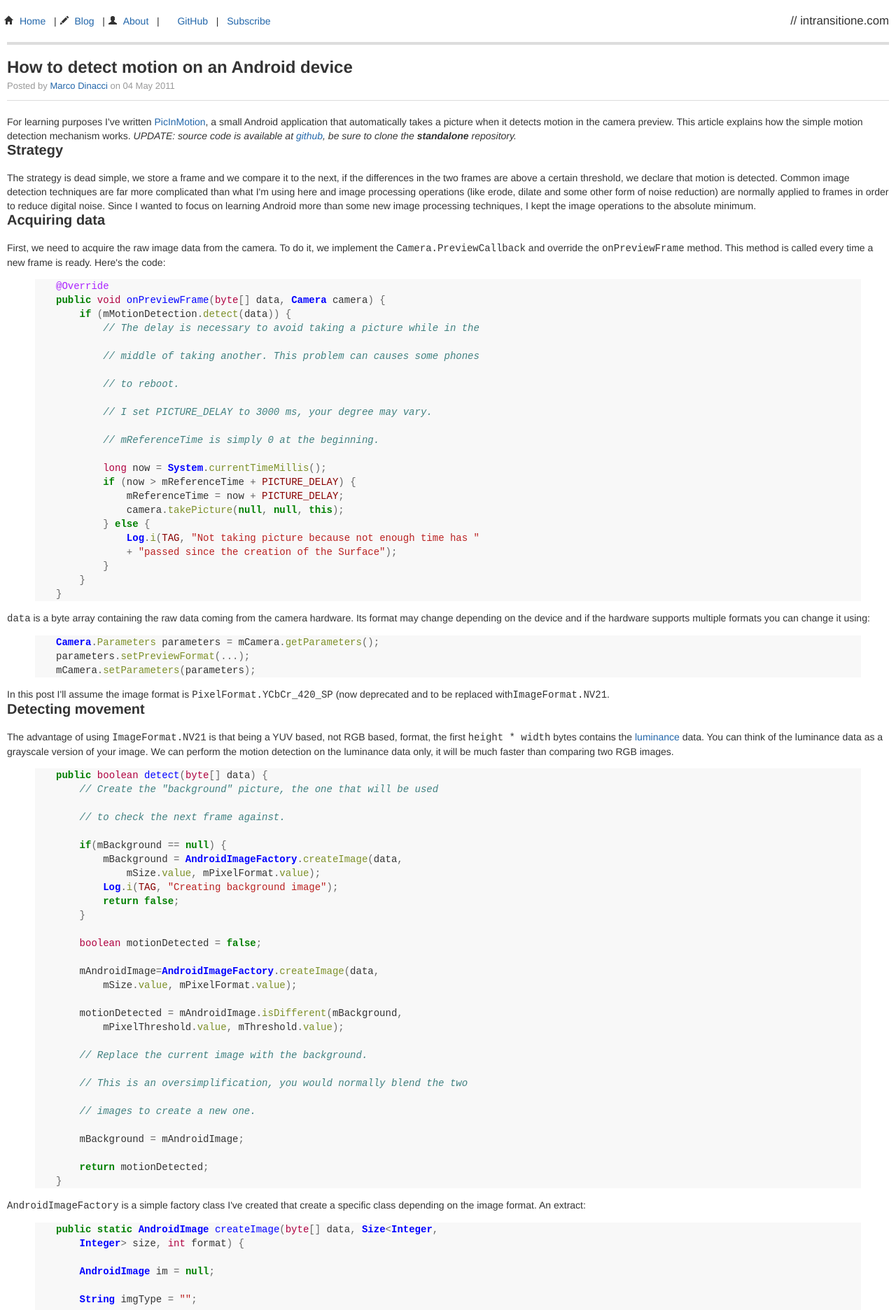
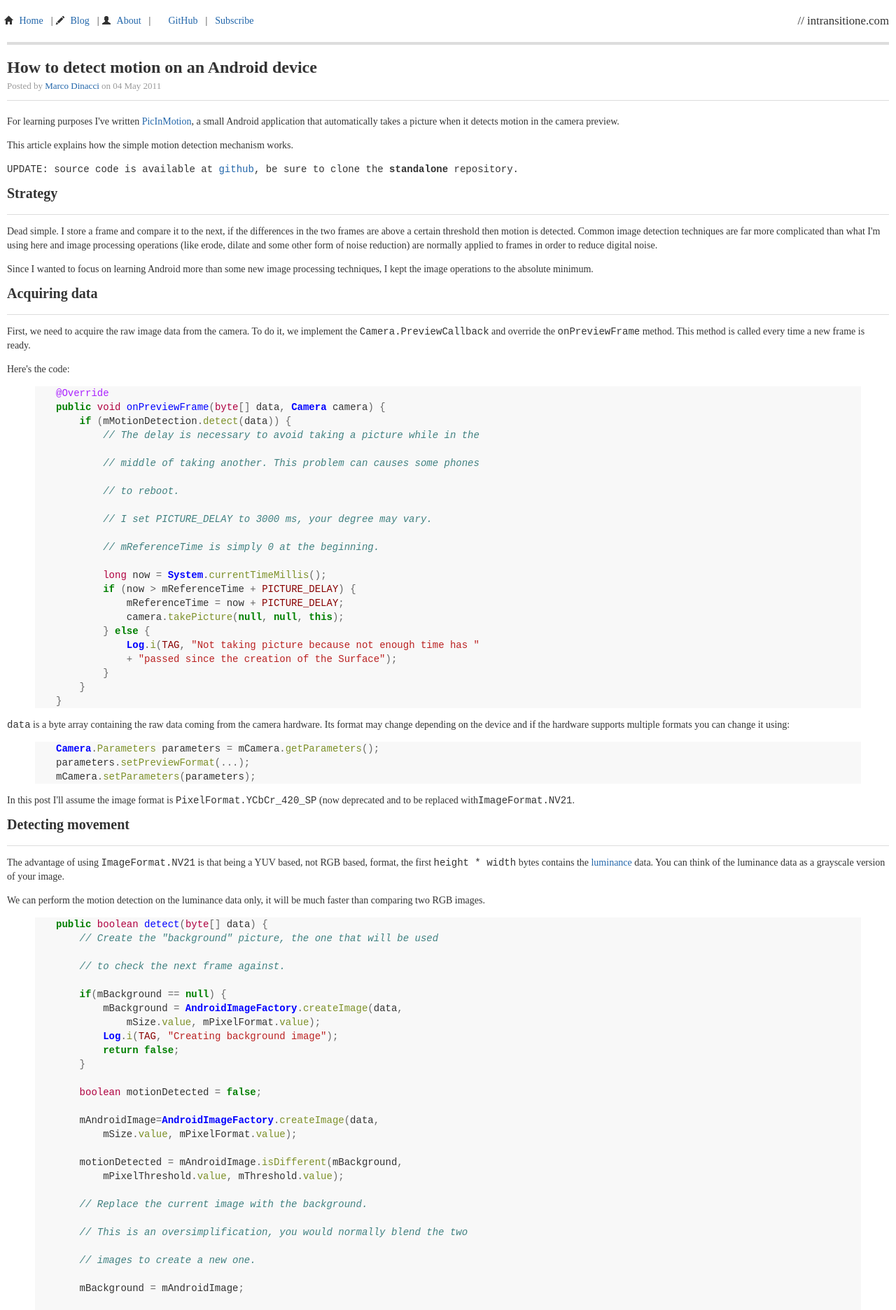
Before and after one commit to mdinacci/intransitione.com, a Jekyll site: the page built from _posts/2011-05-04-how-to-detect-motion-on-an-android-device.html, in a window 1280 px wide. Shown: the top 1872 px of the page at 70% size. Built offline with Jekyll 4.4.1, drawn with Linux system fonts in a browser that asks for light colours; nearby versions of some CDN libraries; some web fonts are replaced; Markdown is read by kramdown in place of the engine named in the settings; some of the changed text lies outside the part shown.

Commit message:
Lots of small improvements to the pages

```diff
--- a/_layouts/default.html
+++ b/_layouts/default.html
@@ -16,6 +16,7 @@
         {% if page.summary %}
         <meta name="description" content="{{ page.summary }}" />
         {% endif %}
+        <link href='http://fonts.googleapis.com/css?family=Corben&subset=latin' rel='stylesheet' type='text/css'>
         <link href="http://feeds.feedburner.com/{{site.feedburner.id}}" rel="alternate"
         title="{{ site.title }}" type="application/rss2" />
         <link rel="stylesheet" href="/css/screen.css" type="text/css" media="screen, projection" />
--- a/_posts/2011-05-04-how-to-detect-motion-on-an-android-device.html
+++ b/_posts/2011-05-04-how-to-detect-motion-on-an-android-device.html
@@ -5,21 +5,21 @@ tags:
 - android
 - motion detection
 ---
-For learning purposes I've written <a href="http://www.intransitione.com/software/#pim" alt="PicInMotion description">PicInMotion</a>, a small Android application that automatically takes a picture when it detects motion in the camera preview.
+<p>For learning purposes I've written <a href="http://www.intransitione.com/software/#pim" alt="PicInMotion description">PicInMotion</a>, a small Android application that automatically takes a picture when it detects motion in the camera preview.</p>
 
-This article explains how the simple motion detection mechanism works.
+<p>This article explains how the simple motion detection mechanism works.</p>
 
-<em>UPDATE: source code is available at <a href="https://github.com/mdinacci/PicInMotion/tree/standalone" title="github">github</a>, be sure to clone the <strong>standalone</strong> repository.</em>
+<p><code class="simple">UPDATE: source code is available at <a href="https://github.com/mdinacci/PicInMotion/tree/standalone" title="github">github</a>, be sure to clone the <strong>standalone</strong> repository.</code></p>
 
 <h3>Strategy</h3>
-The strategy is dead simple, we store a frame and we compare it to the next, if the differences in the two frames are above a certain threshold, we declare that motion is detected. Common image detection techniques are far more complicated than what I'm using here and image processing operations (like erode, dilate and some other form of noise reduction) are normally applied to frames in order to reduce digital noise.
+<p>Dead simple. I store a frame and compare it to the next, if the differences in the two frames are above a certain threshold then motion is detected. Common image detection techniques are far more complicated than what I'm using here and image processing operations (like erode, dilate and some other form of noise reduction) are normally applied to frames in order to reduce digital noise.</p>
 
-Since I wanted to focus on learning Android more than some new image processing techniques, I kept the image operations to the absolute minimum.
+<p>Since I wanted to focus on learning Android more than some new image processing techniques, I kept the image operations to the absolute minimum.</p>
 
 <h3>Acquiring data</h3>
-First, we need to acquire the raw image data from the camera. To do it, we implement the <tt>Camera.PreviewCallback</tt> and override the <tt>onPreviewFrame</tt> method. This method is called every time a new frame is ready.
+<p>First, we need to acquire the raw image data from the camera. To do it, we implement the <code class="simple">Camera.PreviewCallback</code> and override the <code class="simple">onPreviewFrame</code> method. This method is called every time a new frame is ready.</p>
 
-Here's the code:
+<p>Here's the code:</p>
 
 {% highlight java %}
 @Override
@@ -42,7 +42,7 @@ public void onPreviewFrame(byte[] data, Camera camera) {
 }
 {% endhighlight %}
 
-<tt>data</tt> is a byte array containing the raw data coming from the camera hardware. Its format may change depending on the device and if the hardware supports multiple formats you can change it using:
+<p><code class="simple">data</code> is a byte array containing the raw data coming from the camera hardware. Its format may change depending on the device and if the hardware supports multiple formats you can change it using:</p>
 
 {% highlight java %}
 Camera.Parameters parameters = mCamera.getParameters();
@@ -50,12 +50,12 @@ parameters.setPreviewFormat(...);
 mCamera.setParameters(parameters);
 {% endhighlight %}
 
-In this post I'll assume the image format is <tt>PixelFormat.YCbCr_420_SP</tt> (now deprecated and to be replaced with<tt>ImageFormat.NV21</tt>.
+<p>In this post I'll assume the image format is <code class="simple">PixelFormat.YCbCr_420_SP</code> (now deprecated and to be replaced with<code class="simple">ImageFormat.NV21</code>.</p>
 
 <h3>Detecting movement</h3>
-The advantage of using <tt>ImageFormat.NV21</tt> is that being a YUV based, not RGB based, format, the first <tt>height * width</tt> bytes contains the <a href="http://en.wikipedia.org/wiki/Luminance" alt="Luminance article on Wikipedia">luminance</a> data. You can think of the luminance data as a grayscale version of your image.
+<p>The advantage of using <code class="simple">ImageFormat.NV21</code> is that being a YUV based, not RGB based, format, the first <code class="simple">height * width</code> bytes contains the <a href="http://en.wikipedia.org/wiki/Luminance" alt="Luminance article on Wikipedia">luminance</a> data. You can think of the luminance data as a grayscale version of your image.</p>
 
-We can perform the motion detection on the luminance data only, it will be much faster than comparing two RGB images.
+<p>We can perform the motion detection on the luminance data only, it will be much faster than comparing two RGB images.</p>
 
 {% highlight java %}
 public boolean detect(byte[] data) {
@@ -85,7 +85,7 @@ public boolean detect(byte[] data) {
 }
 {% endhighlight %}
 
-<tt>AndroidImageFactory</tt> is a simple factory class I've created that create a specific class depending on the image format. An extract:
+<p><code class="simple">AndroidImageFactory</code> is a simple factory class I've created that create a specific class depending on the image format. An extract:</p>
 
 {% highlight java %}
 public static AndroidImage createImage(byte[] data, Size<Integer,
@@ -104,10 +104,10 @@ public static AndroidImage createImage(byte[] data, Size<Integer,
     ...
 {% endhighlight %}
 
-<tt>AndroidImage</tt> and AndroidImage_NV21 are also classes I've created and that are part of my <tt>commons</tt> library. I'm not releasing yet the source code for these classes but you don't need it anyway.
+<p><code class="simple">AndroidImage</code> and AndroidImage_NV21 are also classes I've created and that are part of my <code class="simple">commons</code> library. I'm not releasing yet the source code for these classes but you don't need it anyway.</p>
 
 <h3>Comparing the images by luminance values</h3>
-This is the bulk of the article, here the <tt>isDifferent</tt> method in my <tt>AndroidImage_NV21</tt> class.
+<p>This is the bulk of the article, here the <code class="simple">isDifferent</code> method in my <code class="simple">AndroidImage_NV21</code> class.</p>
 
 {% highlight java %}
 @Override
@@ -144,16 +144,14 @@ public boolean isDifferent(AndroidImage other, int pixel_threshold,
 }
 {% endhighlight %}
 
-I use two different thresholds. The first acts on the pixel values and could be defined as:
+<p>I use two different thresholds. The first acts on the pixel values and could be defined as:</p>
 
-<tt>reference_pixel - threshold < new_pixel < reference_pixel + threshold </tt>
+<p><code class="simple">reference_pixel - threshold < new_pixel < reference_pixel + threshold </code></p>
 
-So the <tt>new_pixel</tt> must be bigger than the <tt>reference_pixel</tt> minus the <tt>threshold</tt> but smaller than <tt>new_pixel</tt> plus <tt>threshold</tt>.
+<p>So the <code class="simple">new_pixel</code> must be bigger than the <code class="simple">reference_pixel</code> minus the <code class="simple">threshold</code> but smaller than <code class="simple">new_pixel</code> plus <code class="simple">threshold</code>.</p>
 
-If the pixel is different I increment <tt>totDifferentPixels</tt>. At the end I check how many different pixels I have, if the value is greater than the second threshold, then the image is different.
+<p>If the pixel is different I increment <code class="simple">totDifferentPixels</code>. At the end I check how many different pixels I have, if the value is greater than the second threshold, then the image is different.</p>
 
-As a reference, I use <tt>25</tt> as value for pixel value threshold (~10% difference) and 3% (9216 for a 640x480 image) as total pixel threshold.
+<p>As a reference, I use <code class="simple">25</code> as value for pixel value threshold (~10% difference) and 3% (9216 for a 640x480 image) as total pixel threshold.</p>
 
 Questions ? write a comment.
-
-Marco
--- a/css/screen.css
+++ b/css/screen.css
@@ -5,13 +5,13 @@ body>*{clear:both;margin:0 auto;width:700px;}
 body>header{border-bottom:4px solid #ddd;margin-bottom:20px;padding:0 0 20px 0;position:relative;}
 body>footer{border-top:4px solid #ddd;margin-top:20px;padding:10px 0;}
 #main{clear:both;margin-bottom:20px;}
-body{background-color:#fff;color:#333;font:14px/20px 'Helvetica Neue',Helvetica,Arial,sans-serif;margin:20px;overflow-y:scroll !important;text-rendering:optimizelegibility;}
+body{background-color:#fff;color:#333;font:14px/20px 'Corben',serif,'Helvetica Neue',Helvetica,Arial,sans-serif;margin:20px;overflow-y:scroll !important;text-rendering:optimizelegibility;}
 a{color:#26a;text-decoration:none;}
 a:hover{color:#0e4071;}
 h1{font-size:48px;font-weight:bold;line-height:1em;margin:0;padding:0 0 20px 0;}
 h2{font-size:24px;font-weight:bold;line-height:1em;margin:0;padding:0 0 20px 0;}
-h3{font-size:20px;font-weight:bold;line-height:1em;margin:0;padding:0 0 20px 0;}
-h4,h5,h6{font-size:16px;padding-bottom:0px;border-bottom:1px solid #ddd;font-weight:normal;}
+h3{font-size:20px;font-weight:bold;line-height:1em;margin:0;padding:0 0 20px 0;border-bottom:1px solid #ddd;}
+h4,h5,h6{font-size:16px;border-bottom:1px solid #ddd;font-weight:normal;}
 pre{padding:0 30px;text-wrap:wrap;white-space:pre-wrap;white-space:-moz-pre-wrap;white-space:-pre-wrap;white-space:-o-pre-wrap;word-wrap:break-word;}
 div.projects>p{padding-bottom:15px;}
 #sitename{float:right;color:#333;font-size:120%;}
@@ -24,6 +24,7 @@ article>footer{margin-top:20px;}
 article>footer>p,article>footer>span{color:#999;font-size:13px;}
 article>img{border:1px solid #CCC;opacity:.9;}
 article>img:hover{border-color:#AAA;opacity:1.0;}
+#simple code{font:13px/18px Menlo,Monaco,'Bitstream Vera Sans Mono','Courier New',monospace;background-color:#eee;}
 #related-posts{color:#333;font-size:14px;}
 #related-posts h3{padding-bottom:10px;}
 #related-posts ul{padding-left:40px;}
```
Also changed, not shown: _less/helpers.less (+1 -9 lines), _less/screen.less (+8 -2 lines), _less/syntax.css (deleted, +0 -62 lines), _posts/2011-05-02-adding-control-to-the-opengl-spinning-cube.html (+10 -10 lines), _posts/2011-05-10-advanced-listview-populating-a-list-with-images-and-text.html (+18 -21 lines), _posts/2011-07-14-movie-suggestions-beta-is-out.html (+9 -7 lines), img/adv_list_demo.png (added).
